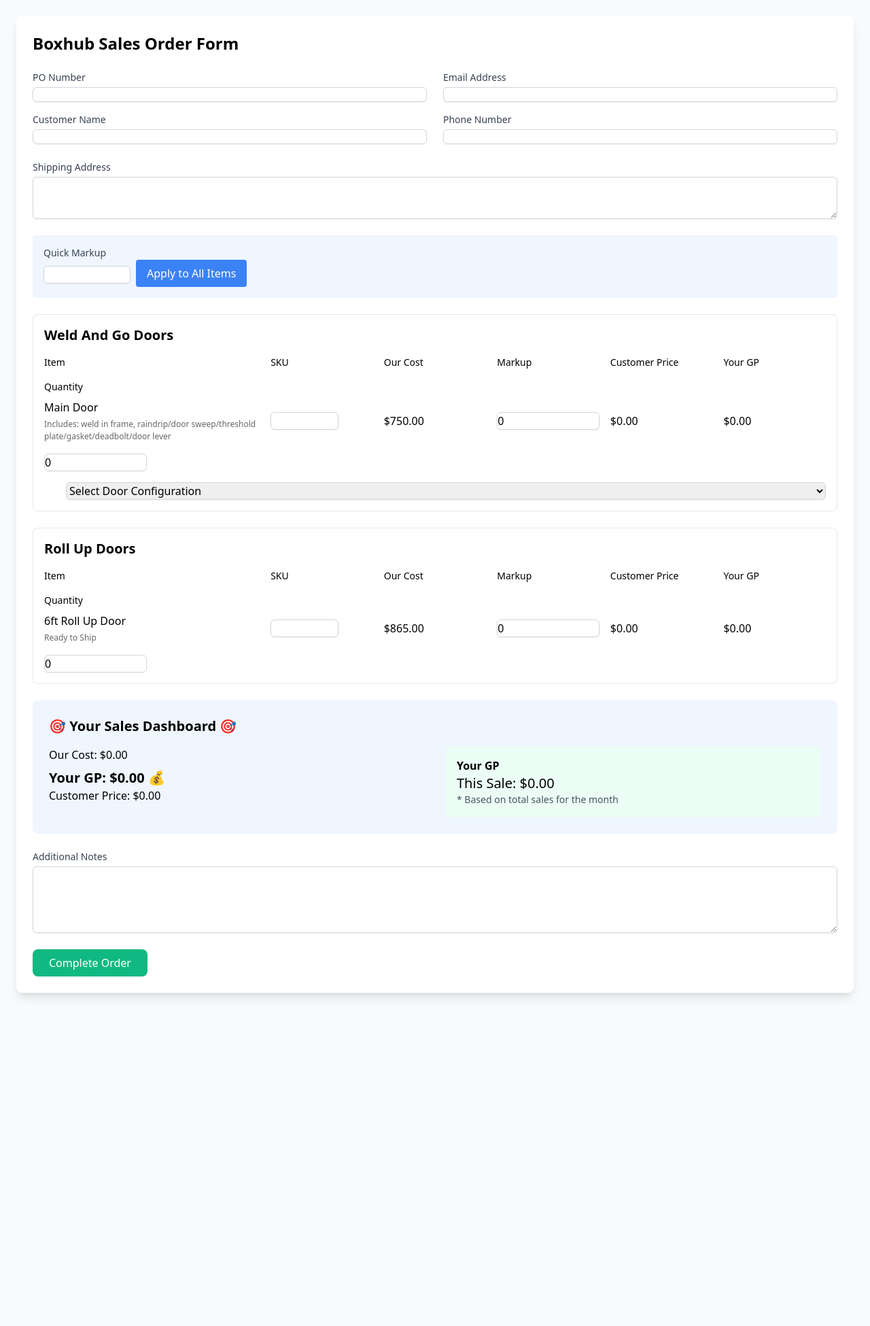
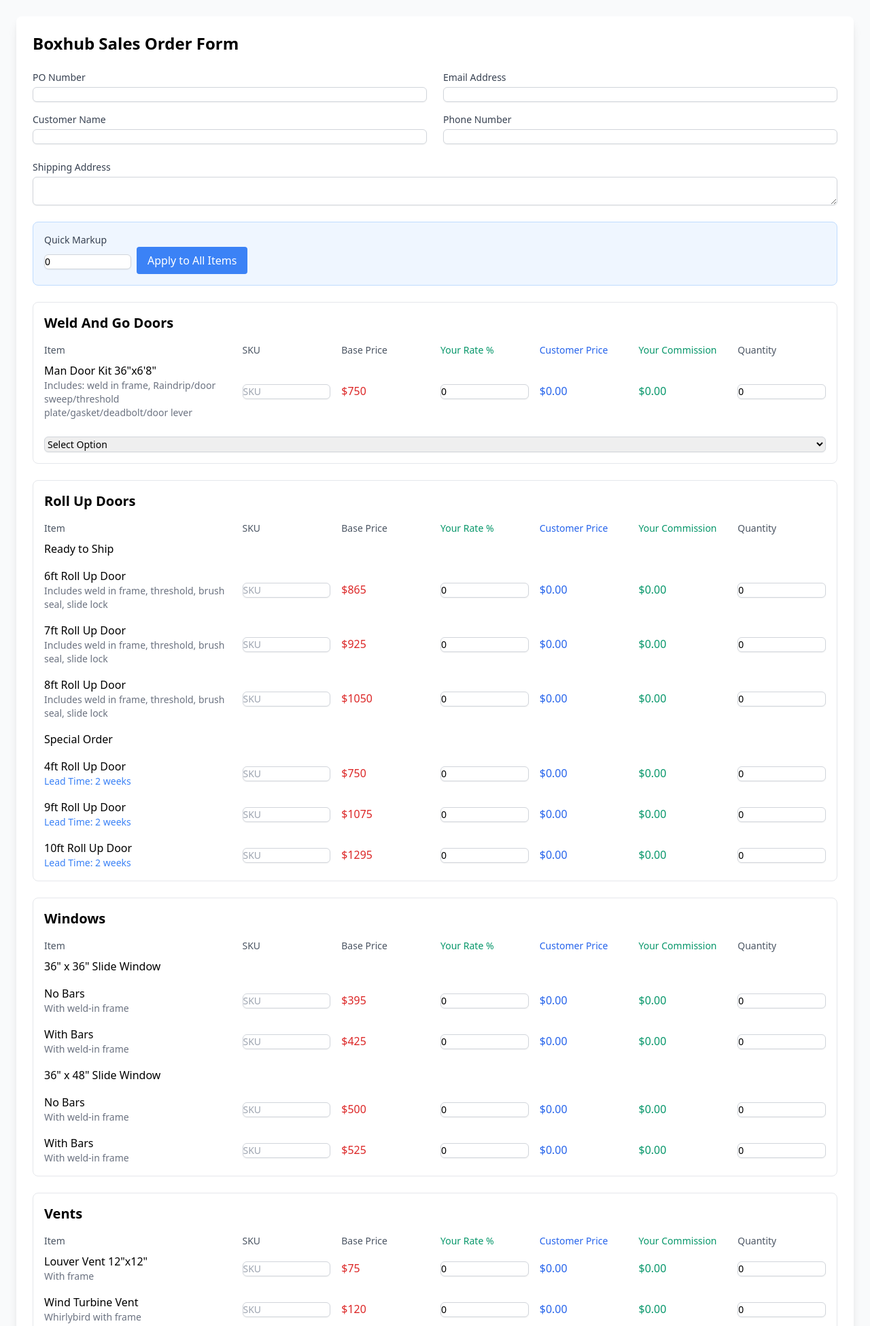
Before and after one commit to ryanE495/container-mod-system, a Flask app: page / in a window 1280 px wide. Shown: the top 1950 px of the page at 68% size. Before the commit the page ends 1467 px from the top, so only its background shows below. Run offline with Flask 3, Linux system fonts and the light colour scheme.

Commit message:
Updated order form with client requested GP calculations and shelter pricing

```diff
--- a/templates/order_form.html
+++ b/templates/order_form.html
@@ -5,31 +5,13 @@
     <meta name="viewport" content="width=device-width, initial-scale=1.0">
     <title>Boxhub Sales Order Form</title>
     <link href="https://unpkg.com/tailwindcss@^2.2/dist/tailwind.min.css" rel="stylesheet">
-    <style>
-        input::-webkit-outer-spin-button,
-        input::-webkit-inner-spin-button {
-            -webkit-appearance: none;
-            margin: 0;
-        }
-        input[type=number] {
-            -moz-appearance: textfield;
-        }
-        .sku-input {
-            width: 100px;
-        }
-        .description-text {
-            font-size: 0.75rem;
-            color: #666;
-            margin-top: 0.25rem;
-        }
-    </style>
 </head>
 <body class="bg-gray-50 p-6">
     <div class="max-w-7xl mx-auto bg-white shadow-lg rounded-lg p-6">
         <h1 class="text-2xl font-bold mb-6">Boxhub Sales Order Form</h1>
 
+        <!-- Customer Information -->
         <form id="orderForm" class="space-y-6">
-            <!-- Customer Information -->
             <div class="grid grid-cols-1 md:grid-cols-2 gap-6">
                 <div class="space-y-4">
                     <div>
@@ -52,108 +34,104 @@
                     </div>
                 </div>
             </div>
-
             <div>
                 <label class="block text-sm font-medium text-gray-700">Shipping Address</label>
-                <textarea name="address" rows="3" class="mt-1 block w-full rounded-md border border-gray-300 shadow-sm focus:border-indigo-500 focus:ring-indigo-500 sm:text-sm"></textarea>
+                <textarea name="address" class="mt-1 block w-full rounded-md border border-gray-300 shadow-sm focus:border-indigo-500 focus:ring-indigo-500 sm:text-sm"></textarea>
             </div>
 
-            <!-- Quick Markup -->
-            <div class="bg-blue-50 p-4 rounded">
+            <!-- Global Markup -->
+            <div class="bg-blue-50 p-4 rounded-lg border border-blue-200">
                 <label class="block text-sm font-medium text-gray-700">Quick Markup</label>
                 <div class="flex items-center space-x-2">
-                    <input type="number" id="globalMarkup" class="mt-1 block w-32 rounded-md border border-gray-300 shadow-sm">
-                    <button type="button" id="applyMarkup" class="bg-blue-500 text-white px-4 py-2 rounded hover:bg-blue-600">
-                        Apply to All Items
-                    </button>
+                    <input type="number" id="globalMarkup" min="0" value="0"
+                           class="mt-1 block w-32 rounded-md border border-gray-300 shadow-sm focus:border-indigo-500 focus:ring-indigo-500 sm:text-sm">
+                    <button type="button" id="applyMarkup"
+                            class="bg-blue-500 text-white px-4 py-2 rounded hover:bg-blue-600">Apply to All Items</button>
                 </div>
             </div>
 
-            <!-- Weld And Go Doors -->
+            <!-- Product Categories -->
+            {% for category, items in catalog.items() %}
             <div class="border rounded-lg p-4">
-                <h2 class="text-xl font-semibold mb-4">Weld And Go Doors</h2>
-                <div class="grid grid-cols-7 gap-4 mb-2 font-medium text-sm">
+                <h2 class="text-xl font-semibold mb-4">{{ category|replace('_', ' ')|title }}</h2>
+                <div class="grid grid-cols-8 gap-4 mb-2 font-medium text-sm text-gray-600">
                     <div class="col-span-2">Item</div>
                     <div>SKU</div>
-                    <div>Our Cost</div>
-                    <div>Markup</div>
-                    <div>Customer Price</div>
-                    <div>Your GP</div>
+                    <div class="text-gray-600">Base Price</div>
+                    <div class="text-green-600">Your Rate %</div>
+                    <div class="text-blue-600">Customer Price</div>
+                    <div class="text-green-600">Your Commission</div>
                     <div>Quantity</div>
-                </div>
-                <div class="space-y-4">
-                    <div class="grid grid-cols-7 gap-4 items-center">
+                </div><div class="space-y-4">
+                    {% for name, details in items.items() recursive %}
+                    {% if details.price is defined %}
+                    <div class="grid grid-cols-8 gap-4 items-center">
                         <div class="col-span-2">
-                            Main Door
-                            <div class="description-text">Includes: weld in frame, raindrip/door sweep/threshold plate/gasket/deadbolt/door lever</div>
+                            {{ name }}
+                            {% if details.description %}
+                            <p class="text-sm text-gray-500">{{ details.description }}</p>
+                            {% endif %}
+                            {% if details.capacity %}
+                            <p class="text-sm text-gray-500">Capacity: {{ details.capacity }}</p>
+                            {% endif %}
+                            {% if details.lead_time %}
+                            <p class="text-sm text-blue-500">Lead Time: {{ details.lead_time }}</p>
+                            {% endif %}
                         </div>
-                        <input type="text" class="sku-input rounded-md border border-gray-300 shadow-sm">
-                        <div>$750.00</div>
-                        <input type="number" class="markup-input w-full rounded-md border border-gray-300 shadow-sm"
-                               min="0" max="100" value="0" data-base-price="750">
-                        <div class="customer-price">$0.00</div>
-                        <div class="gp">$0.00</div>
-                        <input type="number" class="quantity-input w-full rounded-md border border-gray-300 shadow-sm"
-                               min="0" value="0">
+                        <div>
+                            <input type="text" placeholder="SKU"
+                                   class="sku-input w-full rounded-md border border-gray-300 shadow-sm focus:border-indigo-500 focus:ring-indigo-500 sm:text-sm">
+                        </div>
+                        <div class="text-red-600 font-medium">${{ details.price }}</div>
+                        <div>
+                            <input type="number" min="0" max="100" value="0"
+                                   class="markup-input w-full rounded-md border border-gray-300 shadow-sm focus:border-indigo-500 focus:ring-indigo-500 sm:text-sm"
+                                   data-base-price="{{ details.price }}">
+                        </div>
+                        <div class="customer-price text-blue-600 font-medium">$0.00</div>
+                        <div class="profit-margin text-green-600 font-medium">$0.00</div>
+                        <div>
+                            <input type="number" min="0" value="0"
+                                   class="quantity-input w-full rounded-md border border-gray-300 shadow-sm focus:border-indigo-500 focus:ring-indigo-500 sm:text-sm">
+                        </div>
+                        {% if details.options %}
+                        <div class="col-span-8 mt-2">
+                            <select class="w-full rounded-md border border-gray-300 shadow-sm focus:border-indigo-500 focus:ring-indigo-500 sm:text-sm">
+                                <option value="">Select Option</option>
+                                {% for option in details.options %}
+                                <option value="{{ option }}">{{ option }}</option>
+                                {% endfor %}
+                            </select>
+                        </div>
+                        {% endif %}
                     </div>
-                    <div class="col-span-7 pl-8">
-                        <select class="w-full rounded-md border border-gray-300 shadow-sm">
-                            <option value="">Select Door Configuration</option>
-                            <option>Left hand inswing</option>
-                            <option>Left hand outswing</option>
-                            <option>Right hand inswing</option>
-                            <option>Right hand outswing</option>
-                        </select>
+                    {% else %}
+                    <div class="space-y-4">
+                        <h3 class="font-medium">{{ name }}</h3>
+                        {{ loop(items[name].items()) }}
                     </div>
+                    {% endif %}
+                    {% endfor %}
                 </div>
             </div>
+            {% endfor %}
 
-            <!-- Roll Up Doors -->
-            <div class="border rounded-lg p-4">
-                <h2 class="text-xl font-semibold mb-4">Roll Up Doors</h2>
-                <div class="grid grid-cols-7 gap-4 mb-2 font-medium text-sm">
-                    <div class="col-span-2">Item</div>
-                    <div>SKU</div>
-                    <div>Our Cost</div>
-                    <div>Markup</div>
-                    <div>Customer Price</div>
-                    <div>Your GP</div>
-                    <div>Quantity</div>
-                </div>
-                <div class="space-y-4">
-                    <div class="grid grid-cols-7 gap-4 items-center">
-                        <div class="col-span-2">
-                            6ft Roll Up Door
-                            <div class="description-text">Ready to Ship</div>
+            <!-- Sales Summary -->
+            <div class="bg-gray-50 p-6 rounded-lg border-2 border-green-200">
+                <h2 class="text-xl font-bold mb-4 text-green-800">💰 Your Sales Dashboard 💰</h2>
+                <div class="grid grid-cols-1 md:grid-cols-2 gap-6">
+                    <div class="space-y-2">
+                        <p class="text-gray-600">Base Cost: <span id="baseTotal" class="font-medium text-gray-600">$0.00</span></p>
+                        <p class="text-gray-600 text-xl font-bold">Your Commission: <span id="markupTotal" class="font-medium text-green-600 text-2xl">$0.00</span> 🎯</p>
+                        <p class="text-gray-600">Customer Pays: <span id="finalTotal" class="font-medium text-blue-600">$0.00</span></p>
+                    </div>
+                    <div class="space-y-2 bg-green-50 p-4 rounded-lg border border-green-300">
+                        <h3 class="font-bold text-green-800">Potential Earnings 📈</h3>
+                        <p class="text-gray-600">This Sale: <span id="potentialCommission" class="font-medium text-green-600 text-xl">$0.00</span></p>
+                        <p class="text-sm text-green-600">* Based on standard commission rate</p>
+                        <div class="mt-2 text-xs text-gray-500">
+                            <p>💡 Pro Tip: Use the Quick Markup feature to maximize your earnings!</p>
                         </div>
-                        <input type="text" class="sku-input rounded-md border border-gray-300 shadow-sm">
-                        <div>$865.00</div>
-                        <input type="number" class="markup-input w-full rounded-md border border-gray-300 shadow-sm"
-                               min="0" max="100" value="0" data-base-price="865">
-                        <div class="customer-price">$0.00</div>
-                        <div class="gp">$0.00</div>
-                        <input type="number" class="quantity-input w-full rounded-md border border-gray-300 shadow-sm"
-                               min="0" value="0">
-                    </div>
-                    <!-- Add more roll up door sizes -->
-                </div>
-            </div>
-
-            <!-- Continue with Windows, Vents, Locks, etc. following the same pattern -->
-
-            <!-- Sales Dashboard -->
-            <div class="bg-blue-50 p-6 rounded-lg">
-                <h2 class="text-xl font-bold mb-4">🎯 Your Sales Dashboard 🎯</h2>
-                <div class="grid grid-cols-2 gap-8">
-                    <div>
-                        <p class="mb-2">Our Cost: $<span id="totalCost">0.00</span></p>
-                        <p class="text-xl font-bold">Your GP: $<span id="totalGP">0.00</span> 💰</p>
-                        <p>Customer Price: $<span id="totalPrice">0.00</span></p>
-                    </div>
-                    <div class="bg-green-50 p-4 rounded">
-                        <h3 class="font-bold">Your GP</h3>
-                        <p class="text-xl">This Sale: $<span id="saleGP">0.00</span></p>
-                        <p class="text-sm text-gray-600">* Based on total sales for the month</p>
                     </div>
                 </div>
             </div>
@@ -161,12 +139,13 @@
             <!-- Notes -->
             <div>
                 <label class="block text-sm font-medium text-gray-700">Additional Notes</label>
-                <textarea name="notes" rows="4" class="mt-1 block w-full rounded-md border border-gray-300 shadow-sm"></textarea>
+                <textarea name="notes" class="mt-1 block w-full rounded-md border border-gray-300 shadow-sm focus:border-indigo-500 focus:ring-indigo-500 sm:text-sm"></textarea>
             </div>
 
-            <button type="submit" class="bg-green-500 text-white px-6 py-2 rounded-lg hover:bg-green-600">
-                Complete Order
-            </button>
+            <div class="flex space-x-4">
+                <button type="submit" class="bg-green-500 text-white px-6 py-2 rounded-lg hover:bg-green-600">Generate Order</button>
+                <div id="downloadContainer"></div>
+            </div>
         </form>
     </div>
 
@@ -176,80 +155,149 @@
             const globalMarkupInput = document.getElementById('globalMarkup');
             const applyMarkupButton = document.getElementById('applyMarkup');
 
-            function calculatePrice(baseCost, markup) {
-                return baseCost * (1 + markup / 100);
-            }
+            const COMMISSION_RATE = 0.5; // 50% of markup goes to sales rep
 
-            function calculateGP(customerPrice, ourCost) {
-                return customerPrice - ourCost;
-            }
+            form.addEventListener('keypress', function(e) {
+                if (e.key === 'Enter' && e.target.type !== 'textarea') {
+                    e.preventDefault();
+                }
+            });
 
-            function updateRow(row) {
-                const basePrice = parseFloat(row.querySelector('.markup-input').dataset.basePrice);
-                const markup = parseFloat(row.querySelector('.markup-input').value) || 0;
-                const quantity = parseInt(row.querySelector('.quantity-input').value) || 0;
-
-                const customerPrice = calculatePrice(basePrice, markup);
-                const gp = calculateGP(customerPrice, basePrice);
-
-                row.querySelector('.customer-price').textContent = `$${customerPrice.toFixed(2)}`;
-                row.querySelector('.gp').textContent = `$${(gp * quantity).toFixed(2)}`;
-
-                updateTotals();
-            }
-
-            function updateTotals() {
-                let totalCost = 0;
-                let totalCustomerPrice = 0;
-                let totalGP = 0;
-
-                document.querySelectorAll('.markup-input').forEach(input => {
-                    const row = input.closest('.grid');
-                    const basePrice = parseFloat(input.dataset.basePrice);
-                    const markup = parseFloat(input.value) || 0;
-                    const quantity = parseInt(row.querySelector('.quantity-input').value) || 0;
-
-                    if (quantity > 0) {
-                        const customerPrice = calculatePrice(basePrice, markup);
-                        const gp = calculateGP(customerPrice, basePrice);
-
-                        totalCost += basePrice * quantity;
-                        totalCustomerPrice += customerPrice * quantity;
-                        totalGP += gp * quantity;
-                    }
-                });
-
-                document.getElementById('totalCost').textContent = totalCost.toFixed(2);
-                document.getElementById('totalPrice').textContent = totalCustomerPrice.toFixed(2);
-                document.getElementById('totalGP').textContent = totalGP.toFixed(2);
-                document.getElementById('saleGP').textContent = totalGP.toFixed(2);
-            }
-
-            // Apply global markup to all items
             applyMarkupButton.addEventListener('click', function() {
                 const markupValue = parseFloat(globalMarkupInput.value) || 0;
                 document.querySelectorAll('.markup-input').forEach(input => {
                     input.value = markupValue;
-                    updateRow(input.closest('.grid'));
+                    updateMarkupTotal(input.closest('.grid'));
                 });
+                updateTotals();
             });
 
-            // Listen for changes in markup and quantity inputs
             document.addEventListener('input', function(e) {
                 if (e.target.classList.contains('markup-input') ||
                     e.target.classList.contains('quantity-input')) {
-                    updateRow(e.target.closest('.grid'));
+                    updateMarkupTotal(e.target.closest('.grid'));
+                    updateTotals();
                 }
             });
 
-            // Handle form submission
-            form.addEventListener('submit', function(e) {
+            function updateMarkupTotal(row) {
+                if (!row) return null;
+
+                const basePrice = parseFloat(row.querySelector('.markup-input').dataset.basePrice) || 0;
+                const quantity = parseInt(row.querySelector('.quantity-input').value) || 0;
+                const markup = parseFloat(row.querySelector('.markup-input').value) || 0;
+
+                const markupAmount = basePrice * (markup / 100);
+                const customerPrice = basePrice * (1 + markup / 100);
+                const commission = markupAmount * COMMISSION_RATE;
+
+                row.querySelector('.customer-price').textContent = `$${customerPrice.toFixed(2)}`;
+                row.querySelector('.profit-margin').textContent = `$${commission.toFixed(2)}`;
+
+                return {
+                    baseTotal: basePrice * quantity,
+                    markupTotal: markupAmount * quantity,
+                    commission: commission * quantity,
+                    total: customerPrice * quantity
+                };
+            }
+
+            function updateTotals() {
+                let totalBase = 0;
+                let totalMarkup = 0;
+                let totalCommission = 0;
+
+                document.querySelectorAll('.markup-input').forEach(markupInput => {
+                    const row = markupInput.closest('.grid');
+                    const quantity = parseInt(row.querySelector('.quantity-input').value) || 0;
+                    if (quantity > 0) {
+                        const totals = updateMarkupTotal(row);
+                        if (totals) {
+                            totalBase += totals.baseTotal;
+                            totalMarkup += totals.markupTotal;
+                            totalCommission += totals.commission;
+                        }
+                    }
+                });
+
+                document.getElementById('baseTotal').textContent = `$${totalBase.toFixed(2)}`;
+                document.getElementById('markupTotal').textContent = `$${totalCommission.toFixed(2)}`;
+                document.getElementById('finalTotal').textContent = `$${(totalBase + totalMarkup).toFixed(2)}`;
+                document.getElementById('potentialCommission').textContent = `$${(totalMarkup * COMMISSION_RATE).toFixed(2)}`;
+            }
+
+            form.addEventListener('submit', async function(e) {
                 e.preventDefault();
-                // Add form submission logic here
-                console.log('Form submitted');
+
+                const formData = {
+                    customer: {
+                        name: form.querySelector('[name="customerName"]').value.trim(),
+                        email: form.querySelector('[name="email"]').value.trim(),
+                        phone: form.querySelector('[name="phone"]').value.trim(),
+                        address: form.querySelector('[name="address"]').value.trim(),
+                        poNumber: form.querySelector('[name="poNumber"]').value.trim()
+                    },
+                    items: [],
+                    notes: form.querySelector('[name="notes"]').value.trim()
+                };
+
+                document.querySelectorAll('.markup-input').forEach(item => {
+                    const row = item.closest('.grid');
+                    const quantity = parseInt(row.querySelector('.quantity-input').value) || 0;
+
+                    if (quantity > 0) {
+                        const nameElement = row.querySelector('.col-span-2');
+                        const skuInput = row.querySelector('.sku-input');
+                        const optionSelect = row.querySelector('select');
+                        const basePrice = parseFloat(item.dataset.basePrice);
+                        const markup = parseFloat(item.value) || 0;
+
+                        formData.items.push({
+                            name: nameElement.childNodes[0].textContent.trim(),
+                            sku: skuInput ? skuInput.value.trim() : '',
+                            basePrice: basePrice,
+                            markup: markup,
+                            quantity: quantity,
+                            option: optionSelect ? optionSelect.value : null
+                        });
+                    }
+                });
+
+                if (formData.items.length === 0) {
+                    alert('Please select at least one item with a quantity greater than 0');
+                    return;
+                }
+
+                try {
+                    const response = await fetch('/generate-quote', {
+                        method: 'POST',
+                        headers: {
+                            'Content-Type': 'application/json'
+                        },
+                        body: JSON.stringify(formData)
+                    });
+
+                    if (!response.ok) {
+                        throw new Error(`HTTP error! status: ${response.status}`);
+                    }
+
+                    const result = await response.json();
+
+                    if (result.success) {
+                        const downloadContainer = document.getElementById('downloadContainer');
+                        downloadContainer.innerHTML = `<a href="/download-pdf/${result.order_id}" class="bg-blue-500 text-white px-6 py-2 rounded-lg hover:bg-blue-600">Download PDF</a>`;
+                        alert('Order generated successfully!');
+                    } else {
+                        throw new Error(result.error || 'Failed to generate order');
+                    }
+
+                } catch (error) {
+                    console.error('Error:', error);
+                    alert('Error generating order: ' + error.message);
+                }
             });
 
-            // Initialize calculations
+            // Initialize calculations on page load
             updateTotals();
         });
     </script>
```
